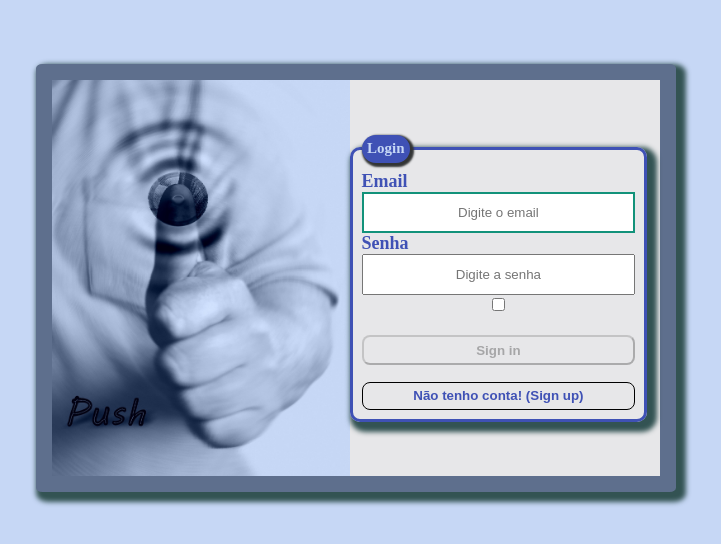
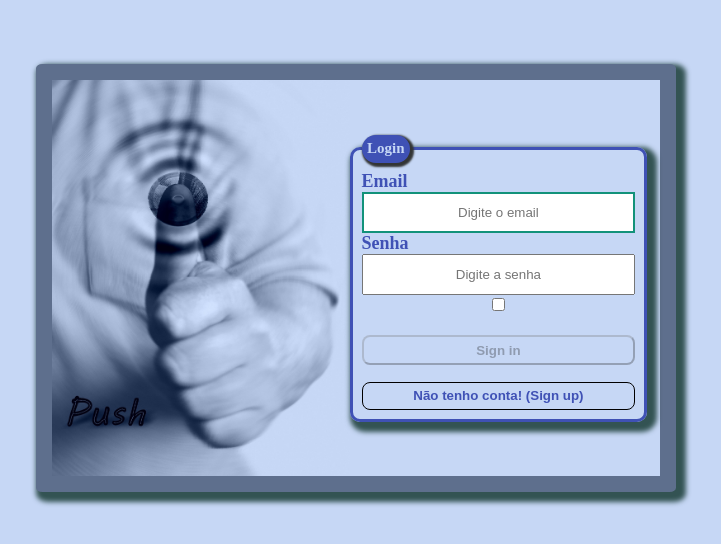
Before and after one commit to llsxavier/delivery-app, a React (Create React App) app in the folder front-end/: page / in a window 1280 px wide. Shown: the top 544 px of the page, without its empty margins (284-1005 px from the left). Built offline with nearby package versions, Linux system fonts and the light colour scheme.

Commit message:
passado classes para os forms a fim de corrigir vazamento do escopo

```diff
--- a/front-end/src/assets/css/login/style.css
+++ b/front-end/src/assets/css/login/style.css
@@ -9,7 +9,7 @@ body {
   background-color: #c6d7f5;
 }
 
-form {
+form.login {
   background-color: #c6d7f5;
   border: 1em solid #5e6f8d;
   border-radius: 1%;
--- a/front-end/src/assets/css/register/style.css
+++ b/front-end/src/assets/css/register/style.css
@@ -26,6 +26,14 @@
   width: 100%;
 }
 
-form {
+form.register {
   background: #e7e7e9;
+  border: 1em solid #5e6f8d;
+  border-radius: 1%;
+  box-shadow: 5px 5px 5px 5px #335353;
+  display: grid;
+  grid-template-columns: 1fr 1fr;
+  margin: 5% auto;
+  padding-right: 1%;
+  width: 50%;
 }
--- a/front-end/src/pages/Login.js
+++ b/front-end/src/pages/Login.js
@@ -72,7 +72,7 @@ const Login = () => {
   };
 
   return (
-    <form method="POST" onSubmit={(e) => signIn(e)}>
+    <form method="POST" className="login" onSubmit={(e) => signIn(e)}>
       <img
         id="loginIMG"
         src={loginIMG}
--- a/front-end/src/pages/Register.js
+++ b/front-end/src/pages/Register.js
@@ -58,7 +58,7 @@ const Register = () => {
   }
 
   return (
-    <form method="POST" onSubmit={(e) => register(e)}>
+    <form method="POST" className="register" onSubmit={(e) => register(e)}>
       <img
         id={imgOpacity}
         src={registerIMG}
```
